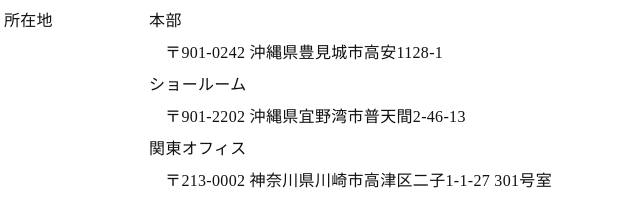
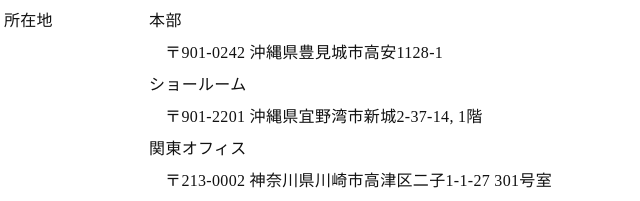
Before and after one commit to watarutmnh/asiaarowana.github.io, a website: page index.html in a window 1280 px wide. Shown: the part 1430-1631 px from the top of the page, 444-1084 px from the left. Drawn offline with Linux system fonts and the light colour scheme.

Commit message:
index.html を Bitbucket 上でオンラインで編集しました。

```diff
--- a/index.html
+++ b/index.html
@@ -64,7 +64,7 @@
                                         <dt>本部</dt>
                                         <dd>〒901-0242 沖縄県豊見城市高安1128-1</dd>
                                         <dt>ショールーム</dt>
-                                        <dd>〒901-2202 沖縄県宜野湾市普天間2-46-13</dd>
+                                        <dd>〒901-2201 沖縄県宜野湾市新城2-37-14, 1階</dd>
                                         <dt>関東オフィス</dt>
                                         <dd>〒213-0002 神奈川県川崎市高津区二子1-1-27 301号室</dd>
                                     </dl>
```
